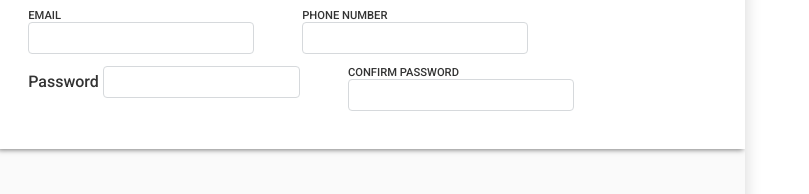
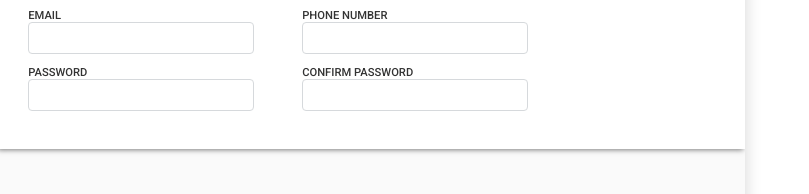
Before and after one commit to abdulsomod1/odin-signup-form, a website: page index.html in a window 1280 px wide. Shown: the part 402-596 px from the top of the page, 471-1280 px from the left. Drawn offline with Linux system fonts and the light colour scheme.

Commit message:
Make changes in some files

```diff
--- a/css/index.css
+++ b/css/index.css
@@ -143,3 +143,14 @@ button {
   font-size: 1.2rem;
   margin-bottom: 2rem;
 }
+
+@font-face {
+  font-family: Norse;
+  src: url('./assets/Norse-Bold.otf');
+}
+
+@font-face {
+  font-family: Norse;
+  font-weight: bold;
+  src: url('./assets/Norse-Bold.otf');
+}
--- a/index.html
+++ b/index.html
@@ -6,7 +6,6 @@
     <title>Odin sign up form</title>
     <link rel="stylesheet" href="css/index.css" />
   </head>
-
   <body>
     <div class="container">
       <div class="unsplash-image">
@@ -57,7 +56,7 @@
             </fieldset>
 
             <fieldset>
-              <div class="Details-conatiner">
+              <div class="details-conatiner">
                 <label for="password">Password</label>
                 <input type="password" name="password" id="password" />
               </div>
@@ -67,6 +66,7 @@
               </div>
             </fieldset>
           </div>
+
           <div class="button-container">
             <button type="submit">Create Account</button>
             <p>Already have an account? <a href="#">Log in</a></p>
```
